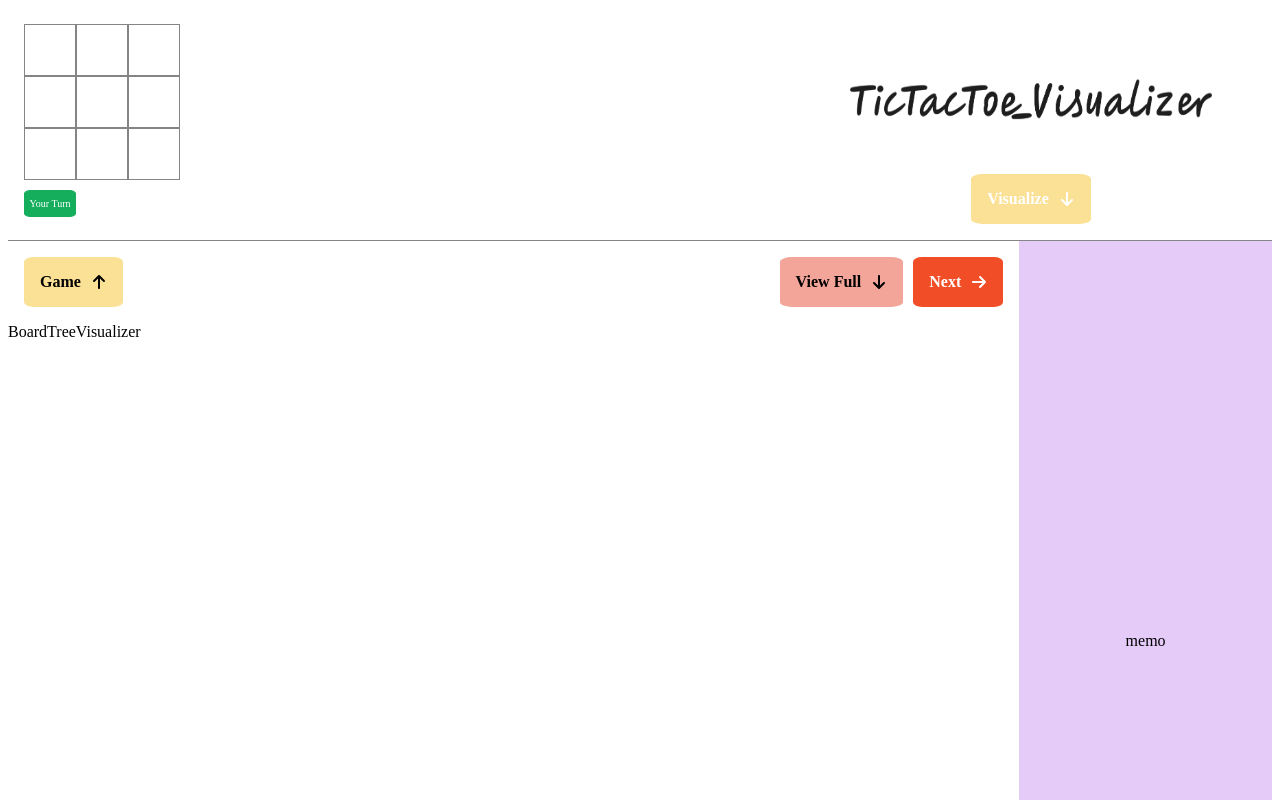
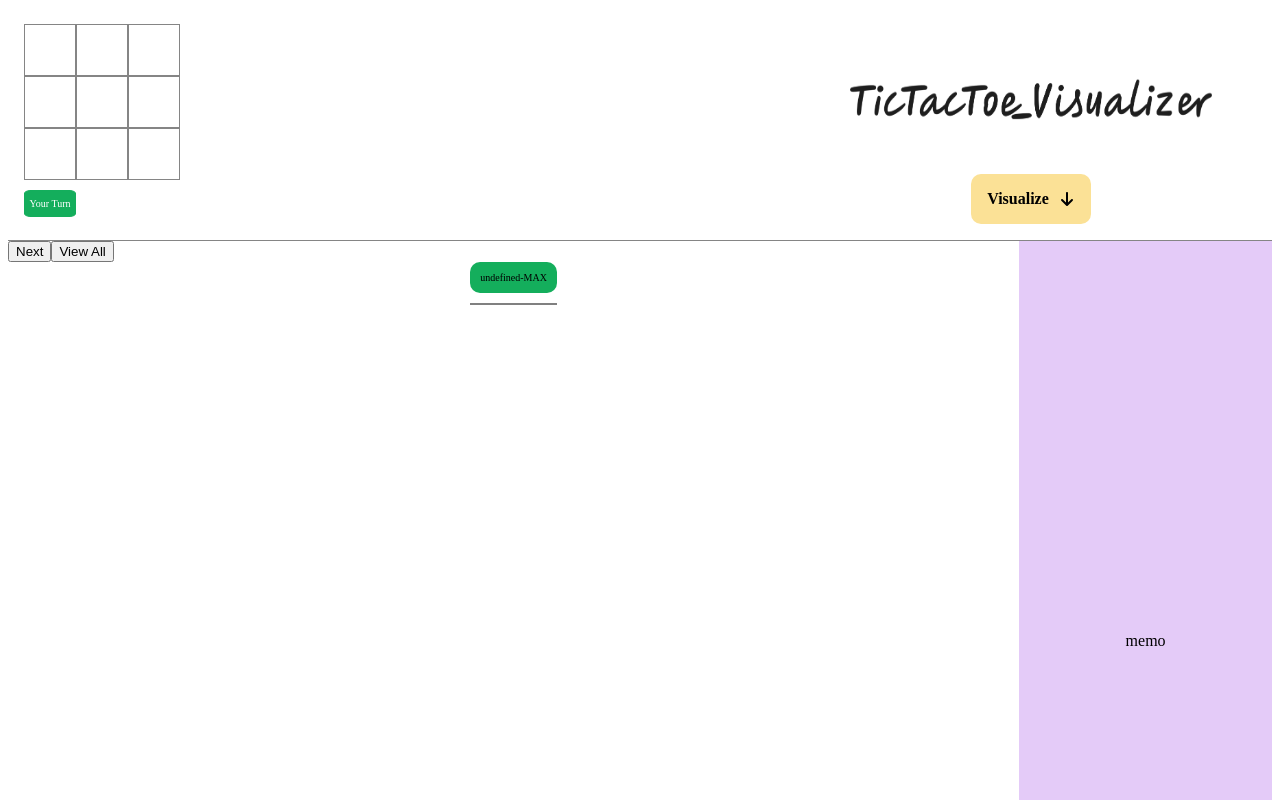
Before and after one commit to antarikshJn/tictactoeVisualizer, a React app: page / in a window 1280 px wide. Shown: the top 800 px of the page. Built offline with nearby package versions, Linux system fonts and the light colour scheme.

Commit message:
next Button functionalty done

```diff
--- a/src/component/BoardTree/BoardTree.css
+++ b/src/component/BoardTree/BoardTree.css
@@ -1,17 +1,48 @@
+.player-board-scoreBar {
+    display: flex;
+    flex-direction: column;
+    gap: 5px;
+}
+
+.player {
+    width: max-content;
+    padding: 1em;
+    border-radius: 10px;
+    font-size: x-small;
+}
+
+.scoreBar table {
+    border: 1px solid gray;
+    border-collapse: collapse;
+    border-radius: 10px;
+    font-size: x-small;
+    width: 100%;
+}
+
+.scoreBar table tr {
+    display: flex;
+}
+
+.scoreBar table td {
+    display: flex;
+    flex: 1;
+    justify-content: center;
+    align-items: center;
+}
+
 .boardParent {
     display: flex;
     flex-direction: column;
     gap: 20px;
-    /* justify-content: center; */
     align-items: center;
-    border-bottom: 1px solid black;
 }
 
 .childBoard {
     display: flex;
-    gap: 10px;
+    gap: 20px;
     justify-content: center;
-    /* align-items: center; */
+    padding: 1em;
+    border: 1px solid black;
     border-collapse: collapse;
 }
 
--- a/src/component/BoardTree/BoardTree.js
+++ b/src/component/BoardTree/BoardTree.js
@@ -1,31 +1,73 @@
-import React from 'react'
+import React, { useEffect, useState } from 'react'
 import { ImCross, ImRadioUnchecked } from "react-icons/im";
-import { FaArrowDownLong } from "react-icons/fa6";
 import "./BoardTree.css";
 
-const BoardTree = ({ treeData }) => {
+const BoardTree = ({ root, showChildStateeArray }) => {
+    const [showChild, setShowChild] = useState(false);
+
+    useEffect(() => {
+        showChildStateeArray.current.push(setShowChild);
+    }, [])
+
+    const onClickHandeler = () => {
+        setShowChild(!showChild);
+    }
+
+    const color = root.player === "X" ? "#f14e28" : "#14ae5c";
+    const winnerColor = root.winner === "X Won" ? "#14ae5c" : root.winner === "O Won" ? "#f14e28" : "#fbe196"
     return (
         <div className='boardParent'>
-            <div className='board' data-string={treeData?.key}>
-                {treeData?.board.map(row => {
+            <div className='player-board-scoreBar' onClick={onClickHandeler}>
+                <div className='player' style={{ background: color }}>
+                    {`${root.player}-${root.player === "X" ? "MIN" : "MAX"}`}
+                </div>
+                <div className='board' data-string={root.key}>
+                    {root.board?.map(row => {
                         return (
                             <div className='row'>
                                 {row.map(col => {
-                                return <div className='col'>{col === "X" ? <ImCross /> : col === "O" ? <ImRadioUnchecked /> : ""}</div>
+                                    return <div className='col'>{col === "X" ? <ImCross color='#14ae5c' /> : col === "O" ? <ImRadioUnchecked color='#f14e28' /> : ""}</div>
                                 })}
                             </div>
                         )
                     })}
                 </div>
-            <FaArrowDownLong />
-            {treeData.memo ? <div>Memoized!</div> : <div className='childBoard'>
-                {treeData?.Children?.map(board => {
-                    return (
-                        <BoardTree treeData={board} />
-                    )
+                <div className='scoreBar'>
+                    <table>
+                        {root.memo ?
+                            <tr>
+                                <td>
+                                    Memoized
+                                </td>
+                                <td style={{ background: color }}>
+                                    {root.bestMove.score}
+                                </td>
+                            </tr>
+                            :
+                            root.winner ?
+                                <td style={{ background: winnerColor }}>
+                                    {root.winner}
+                                </td>
+                                :
+
+                                <tr>
+                                    {root.children?.map((child, index) => {
+                                        return <td key={index} style={{ background: index === root.bestMove.childIndex ? color : "" }}>{child.bestMove.score}</td>
                                     })}
-            </div>}
-
+                                </tr>
+                        }
+                    </table>
+                </div>
+            </div>
+            {!root.winner && !root.memo && showChild &&
+                <div className='childBoard'>
+                    {root.children?.map((child, index) => {
+                        return < BoardTree
+                            root={child}
+                            showChildStateeArray={showChildStateeArray} />
+                    })}
+                </div>
+            }
         </div>
     )
 }
--- a/src/component/BoardTreeVisualizer/BoardTreeVisualizer.css
+++ b/src/component/BoardTreeVisualizer/BoardTreeVisualizer.css
@@ -2,5 +2,11 @@
     width: 80vw;
     height: 100vh;
     overflow: scroll;
+}
 
+.boardTree {
+    display: flex;
+    justify-content: center;
+    align-items: center;
+    overflow: scroll;
 }
--- a/src/component/BoardTreeVisualizer/BoardTreeVisualizer.js
+++ b/src/component/BoardTreeVisualizer/BoardTreeVisualizer.js
@@ -1,13 +1,39 @@
-import React from 'react'
+import React, { useEffect, useRef } from 'react'
 import "./BoardTreeVisualizer.css";
 
 import VisualizerNavBar from '../VisualizerNavbar';
-const BoardTreeVisualizer = () => {
+import BoardTree from '../BoardTree/BoardTree';
+const BoardTreeVisualizer = ({ root }) => {
+
+    const showChildStateeArray = useRef([]);
+    const showChildIndex = useRef(0);
+
+    const func = () => {
+        const setShowChild = showChildStateeArray.current[showChildIndex.current];
+        setShowChild(true);
+        showChildIndex.current++;
+    }
+
+    const fullViewFunction = () => {
+        while (showChildIndex.current < showChildStateeArray.current.length) {
+            const setShowChild = showChildStateeArray.current[showChildIndex.current];
+            setShowChild(true);
+            showChildIndex.current++;
+        }
+    }
+
     return (
         <>
             <div className='boardTreeVisualizer'>
-                <VisualizerNavBar />
-                BoardTreeVisualizer
+                <button onClick={func}>Next</button>
+                <button onClick={fullViewFunction}>View All</button>
+                {/* <VisualizerNavBar /> */}
+                <div className='boardTree'>
+                    <BoardTree
+                        root={root}
+                        showChildStateeArray={showChildStateeArray}
+                    />
+                </div>
             </div>
         </>
     )
--- a/src/component/TicTacToe/Game.helper.js
+++ b/src/component/TicTacToe/Game.helper.js
@@ -32,40 +32,41 @@ export const checkWin = (boardInstance) => {
 export const minimax = (newBoard, player, movesCount, memo) => {
     let key = createKey(newBoard, player);
 
-    if (memo[key]) {
-        const returnObj = {
-            record: {
-                board: memo[key].record.board,
-                memo: true,
-                key: key,
-            },
-            bestMove: memo[key].bestMove,
-        }
-        return returnObj;
+    const BoardChildObj = {
+        board: structuredClone(newBoard),
+        children: [],
+        key: key,
+        bestMove: {
+            childIndex: null,
+            index: null,
+            score: null,
+        },
+        memo: false,
+        player: player,
+        winner: null,
     }
 
-    const BoardChildObj = {
-        record: {
-            board: structuredClone(newBoard),
-            Children: [],
-            key: key,
-        },
-        bestMove: {},
-        memo: false,
+    if (memo[key]) {
+        BoardChildObj.memo = true;
+        BoardChildObj.bestMove = memo[key].bestMove;
+        return BoardChildObj;
     }
 
     var availSpots = emptySquares(newBoard);
 
     const winner = checkWin(newBoard);
     if (winner === "X") {
+        BoardChildObj.winner = "X Won";
         BoardChildObj.bestMove.score = -10;
         return BoardChildObj;
     }
     else if (winner === "O") {
+        BoardChildObj.winner = "O Won";
         BoardChildObj.bestMove.score = 10;
         return BoardChildObj;
     } else if (availSpots.length === 0) {
-        BoardChildObj.bestMove.score = 10;
+        BoardChildObj.winner = "It's a Draw";
+        BoardChildObj.bestMove.score = 0;
         return BoardChildObj;
     }
 
@@ -77,11 +78,11 @@ export const minimax = (newBoard, player, movesCount, memo) => {
 
         if (player === "O") {
             var result = minimax(structuredClone(newBoard), "X", movesCount, memo);
-            BoardChildObj.record.Children.push(result.record);
+            BoardChildObj.children.push(result);
             move.score = result.bestMove.score;
         } else {
             var result = minimax(structuredClone(newBoard), "O", movesCount, memo);
-            BoardChildObj.record.Children.push(result.record);
+            BoardChildObj.children.push(result);
             move.score = result.bestMove.score;
         }
 
@@ -109,7 +110,12 @@ export const minimax = (newBoard, player, movesCount, memo) => {
         }
     }
     BoardChildObj.bestMove = moves[bestMove];
-    return memo[key] = BoardChildObj;
+    BoardChildObj.bestMove.childIndex = bestMove;
+    memo[key] = {
+        key: BoardChildObj.key,
+        bestMove: BoardChildObj.bestMove,
+    }
+    return BoardChildObj;
 }
 
 const createKey = (newBoard, player) => {
--- a/src/component/TicTacToe/Game.js
+++ b/src/component/TicTacToe/Game.js
@@ -22,7 +22,9 @@ const Game = () => {
             const newBoard = structuredClone(board);
             let tempMemo = {}
             let bestcinerio = minimax(newBoard, "O", movesCount.current, tempMemo);
+            console.log(tempMemo);
             setMemo(tempMemo);
+            console.log(bestcinerio);
             setPRocess(bestcinerio);
             markChoice(bestcinerio.bestMove.index[0], bestcinerio.bestMove.index[1], turn);
         }
@@ -54,12 +56,12 @@ const Game = () => {
                     <VectorButton
                         title={"Visualize"}
                         background={"#fbe196"}
-                        color={"white"}
+                        color={"black"}
                         direction="down" />
                 </div>
             </div>
             <div className='visualizer-memo'>
-                <BoardTreeVisualizer />
+                <BoardTreeVisualizer root={process} />
                 <MemoizedSideDisplay />
             </div>
         </div>
--- a/src/component/VectorButton/VectorButton.css
+++ b/src/component/VectorButton/VectorButton.css
@@ -4,7 +4,7 @@
     align-items: center;
     padding: 1em;
     border: unset;
-    border-radius: 10%;
+    border-radius: 10px;
     gap: 10px;
     width: max-content;
     height: max-content;
```
Lines whose indentation alone changed are shown as unchanged.
